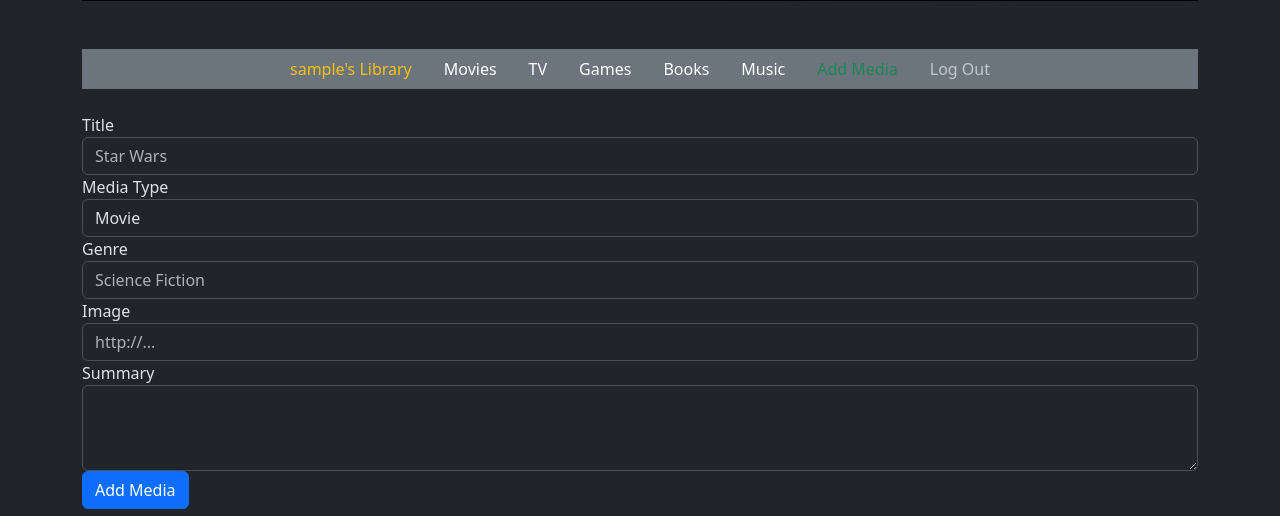
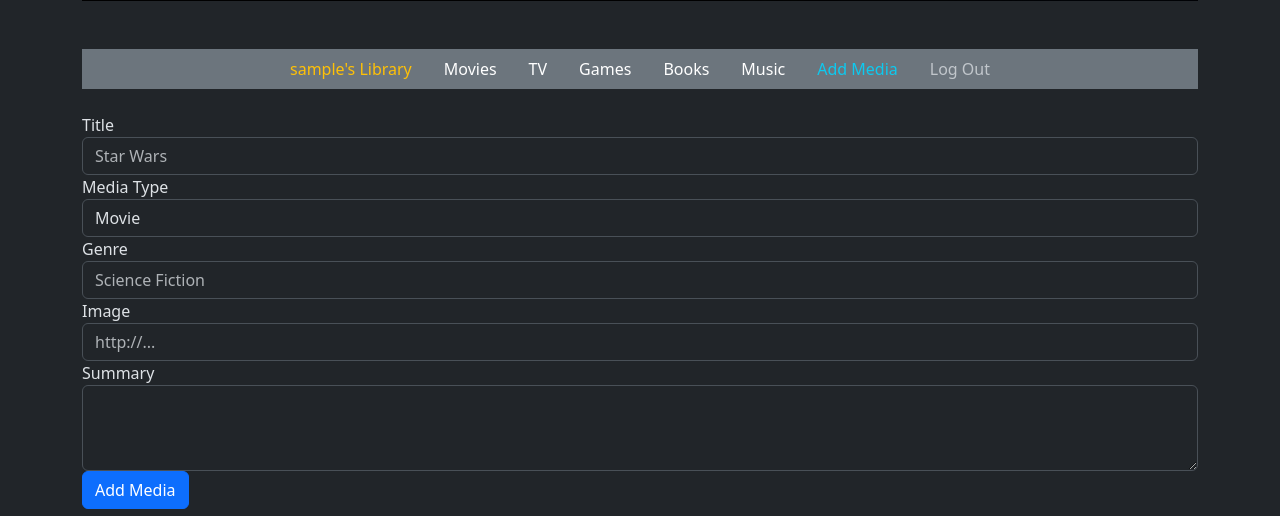
Before and after one commit to jlabruna/nebula, a Flask app: page /add in a window 1280 px wide. Shown: the part 233-749 px from the top of the page. Run offline with Flask 3, Linux system fonts and the light colour scheme; the visitor is signed in with stand-in values (Sample User, id 1); some libraries are stand-ins or nearby versions.

Commit message:
changed add media to blue

```diff
--- a/templates/base.html
+++ b/templates/base.html
@@ -39,7 +39,7 @@
                 <a class="nav-link text-white" href="/type/Music">Music</a>
             </li>
             <li class="nav-item">
-                <a class="nav-link text-success" href="/add">Add Media</a>
+                <a class="nav-link text-info" href="/add">Add Media</a>
             </li>
             <li class="nav-item">
                 <a class="nav-link text-muted" href="/logout">Log Out</a>
```
